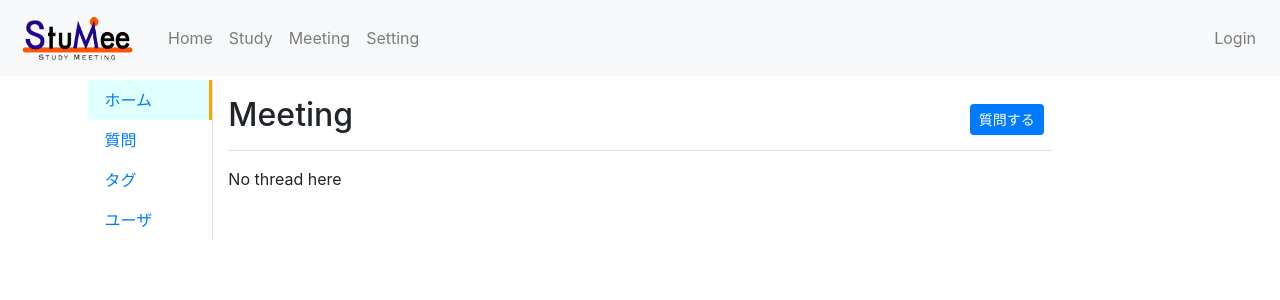
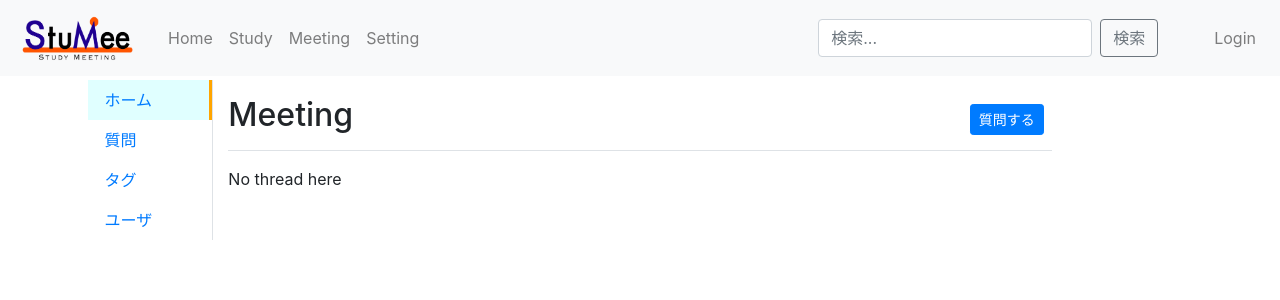
Before and after one commit to Ryuji-commit/StuMee, a Django app: page /meeting/ in a window 1280 px wide. Shown: the top 300 px of the page. Run offline with Django 3.2, Linux system fonts and the light colour scheme; data that the repository does not hold is empty; some libraries are stand-ins or nearby versions.

Commit message:
Add search function for top page of StuMee meeting.

```diff
--- a/stumee_meeting/templates/thread/base.html
+++ b/stumee_meeting/templates/thread/base.html
@@ -44,6 +44,9 @@
                 </ul>
 
                 <ul class="navbar-nav">
+                    {% block search_form %}
+                    {% endblock %}
+
                     {% if user.is_authenticated %}
                         <li class="nav-item">
                             <a class="nav-link" href="{% url 'stumee_auth:logout' %}">Logout</a>
--- a/stumee_meeting/templates/thread/index.html
+++ b/stumee_meeting/templates/thread/index.html
@@ -1,6 +1,13 @@
 {% extends 'thread/base.html' %}
 
 {% block title %}Meeting{% endblock %}
+
+{% block search_form %}
+<form class="form-inline my-2 my-lg-0 mr-5" action="" method="get">
+      <input name="search_form" type="search" class="form-control mr-sm-2" placeholder="検索..." aria-label="検索..." value="{{ request.GET.search_form }}">
+      <button type="submit" class="btn btn-outline-secondary my-2 my-sm-0">検索</button>
+</form>
+{% endblock %}
 
 {% block content %}
     <div class="container-fluid">
--- a/stumee_meeting/views.py
+++ b/stumee_meeting/views.py
@@ -2,7 +2,7 @@ from django.shortcuts import get_object_or_404, render, redirect
 from django.http.response import JsonResponse
 from django.views import generic
 from taggit.models import Tag
-from django.db.models import Count
+from django.db.models import Count, Q
 from django.contrib.auth.decorators import login_required
 from django.http import HttpResponseRedirect
 
@@ -17,7 +17,13 @@ class IndexView(generic.ListView):
     context_object_name = 'latest_threads_list'
 
     def get_queryset(self):
-        return Thread.objects.order_by('-is_picked', '-good_count', '-make_date')
+        search_word = self.request.GET.get('search_form')
+        if search_word:
+            return Thread.objects.filter(
+                Q(title__icontains=search_word) | Q(tag__name__icontains=search_word)
+            ).order_by('-is_picked', '-good_count', '-make_date').distinct()
+        else:
+            return Thread.objects.order_by('-is_picked', '-good_count', '-make_date')
 
 
 # Ask question
```
